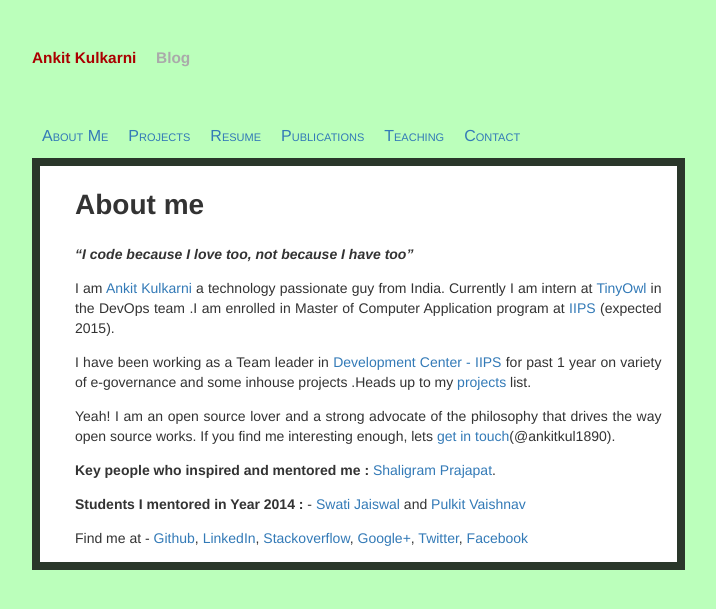
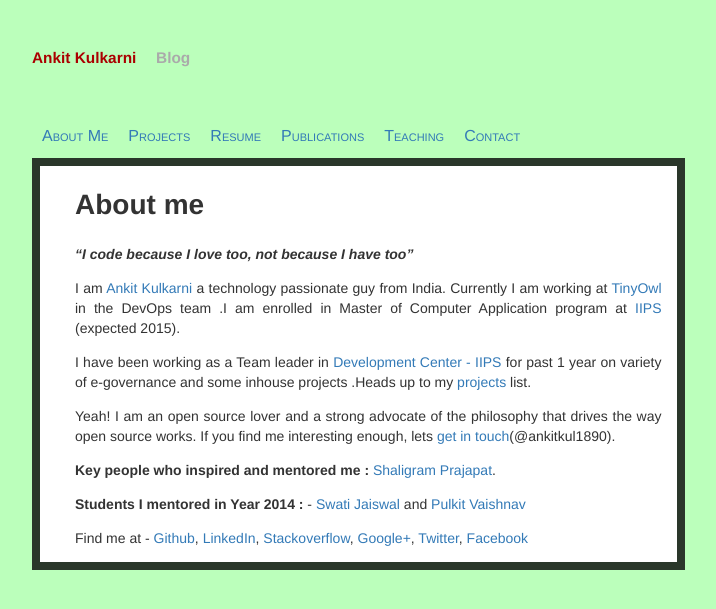
Before and after one commit to Ankit-Kulkarni/Ankit-Kulkarni.github.io, a Jekyll site: the page built from about.md, in a window 1280 px wide. Shown: the top 609 px of the page, without its empty margins (233-949 px from the left). Built offline with Jekyll 4.4.1, drawn with Linux system fonts in a browser that asks for light colours.

Commit message:
added the working company

```diff
--- a/about.md
+++ b/about.md
@@ -8,7 +8,7 @@ permalink: /aboutme/
 
 ***"I code because I love too, not because I have too"***
 
-I am [Ankit Kulkarni]({{page.url}}) a technology passionate guy from India. Currently I am intern at [TinyOwl](http://www.tinyowl.co.in/) in the DevOps team .I am enrolled in Master of Computer Application program at [IIPS](http://iips.edu.in) (expected 2015).
+I am [Ankit Kulkarni]({{page.url}}) a technology passionate guy from India. Currently I am working at [TinyOwl](http://www.tinyowl.com/) in the DevOps team .I am enrolled in Master of Computer Application program at [IIPS](http://iips.edu.in) (expected 2015).
 
 I have been working as a Team leader in [Development Center - IIPS ](http://iips.edu.in/dc_website/index.php) for past 1 year on variety of e-governance and some inhouse projects .Heads up to my [projects]({{ page.url }}projects.html) list.
 
```
